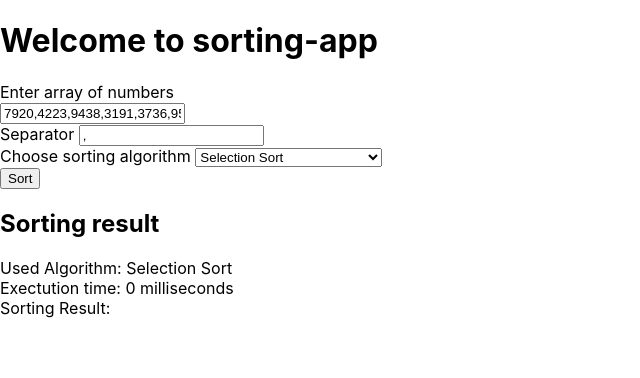
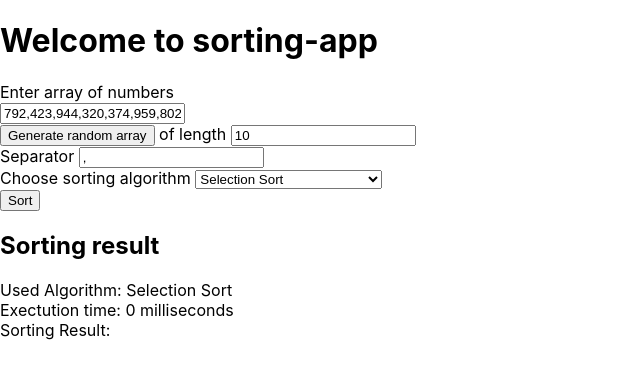
Before and after one commit to marimatush/sorting-app, a React (Create React App) app: page / in a window 1280 px wide. Shown: the top 378 px of the page, without its empty margins (0-640 px from the left). Built offline with nearby package versions, Linux system fonts and the light colour scheme.

Commit message:
add unit test for utils.js; add button to generate random array

```diff
--- a/src/Components/Form.js
+++ b/src/Components/Form.js
@@ -24,6 +24,7 @@ class Form extends Component {
     this.state = {
       arrayValue: initRandomArray(10000).join(","),
       separatorValue: ",",
+      arrayLength: 10,
       currentAlgorithm: SELECTION_SORT,
       duration: 0,
       result: []
@@ -31,13 +32,21 @@ class Form extends Component {
 
     this.handleChangeArray = this.handleChangeArray.bind(this);
     this.handleChangeSeparator = this.handleChangeSeparator.bind(this);
+    this.handleChangeArrayLength = this.handleChangeArrayLength.bind(this);
     this.handleChangeSelect = this.handleChangeSelect.bind(this);
     this.calcResult = this.calcResult.bind(this);
+    this.generateRandomArray = this.generateRandomArray.bind(this);
   }
 
   handleChangeArray(event) {
     this.setState({
       arrayValue: event.target.value
+    });
+  }
+
+  handleChangeArrayLength(event) {
+    this.setState({
+      arrayLength: event.target.value
     });
   }
 
@@ -51,6 +60,11 @@ class Form extends Component {
       result: [],
       duration: 0
     });
+  }
+
+  generateRandomArray() {
+    const newArr = initRandomArray(this.state.arrayLength).join(",");
+    this.setState({ arrayValue: newArr });
   }
 
   calcResult() {
@@ -88,6 +102,17 @@ class Form extends Component {
             value={this.state.arrayValue}
             onChange={this.handleChangeArray}
           />
+          <div>
+            <button type="button" onClick={this.generateRandomArray}>
+              Generate random array
+            </button>{" "}
+            of length{" "}
+            <input
+              type="text"
+              value={this.state.arrayLength}
+              onChange={this.handleChangeArrayLength}
+            />
+          </div>
           <div>
             Separator{" "}
             <input
--- a/src/Components/utils.js
+++ b/src/Components/utils.js
@@ -2,12 +2,17 @@ export const initRandomArray = n => {
   const arr = [];
 
   for (let i = 0; i < n; i++) {
-    arr.push(Math.floor(Math.random() * 10000) + 1);
+    arr.push(Math.floor(Math.random() * 1000) + 1);
   }
 
   return arr;
 };
 
 export const clearArray = arr => {
-  return arr.map(Number).filter(Boolean);
+  // return arr.map(Number).filter(!isNaN);
+  return arr.map(Number).filter(isNumber);
 };
+
+function isNumber(obj) {
+  return obj !== undefined && typeof obj === "number" && !isNaN(obj);
+}
```
Also changed, not shown: 1 other file (tests, documents, lock files or other folders).
